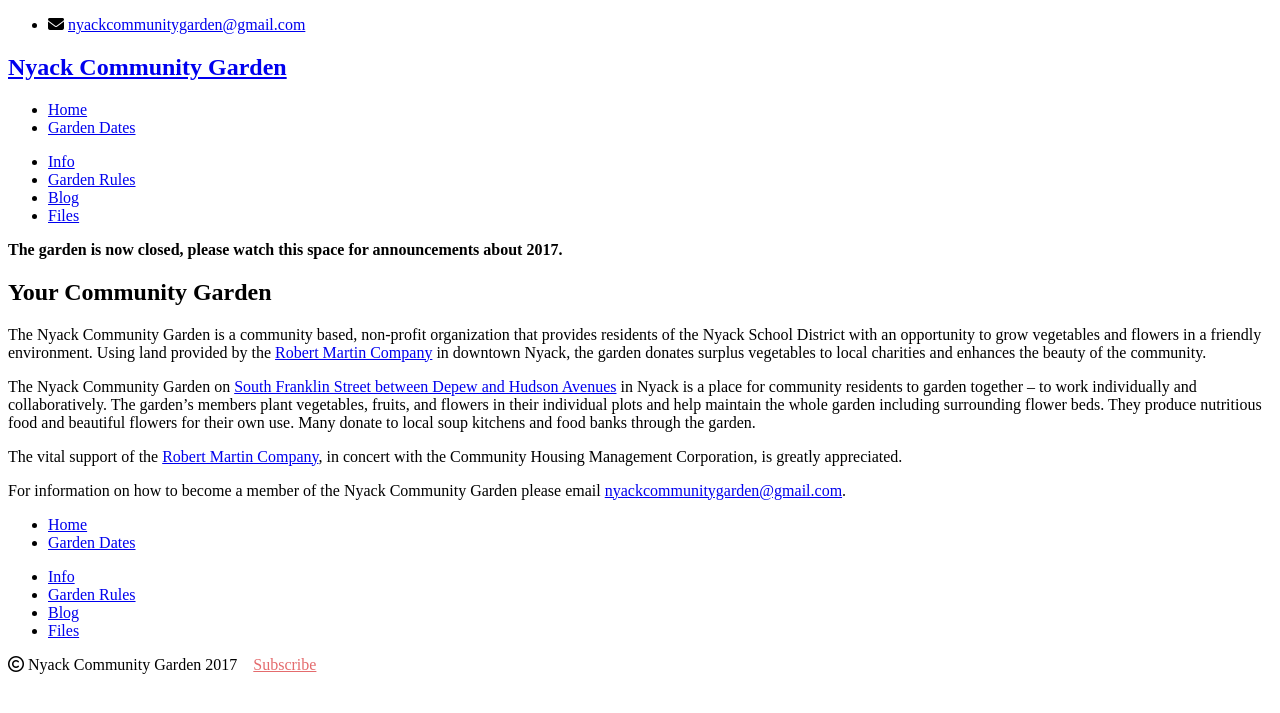
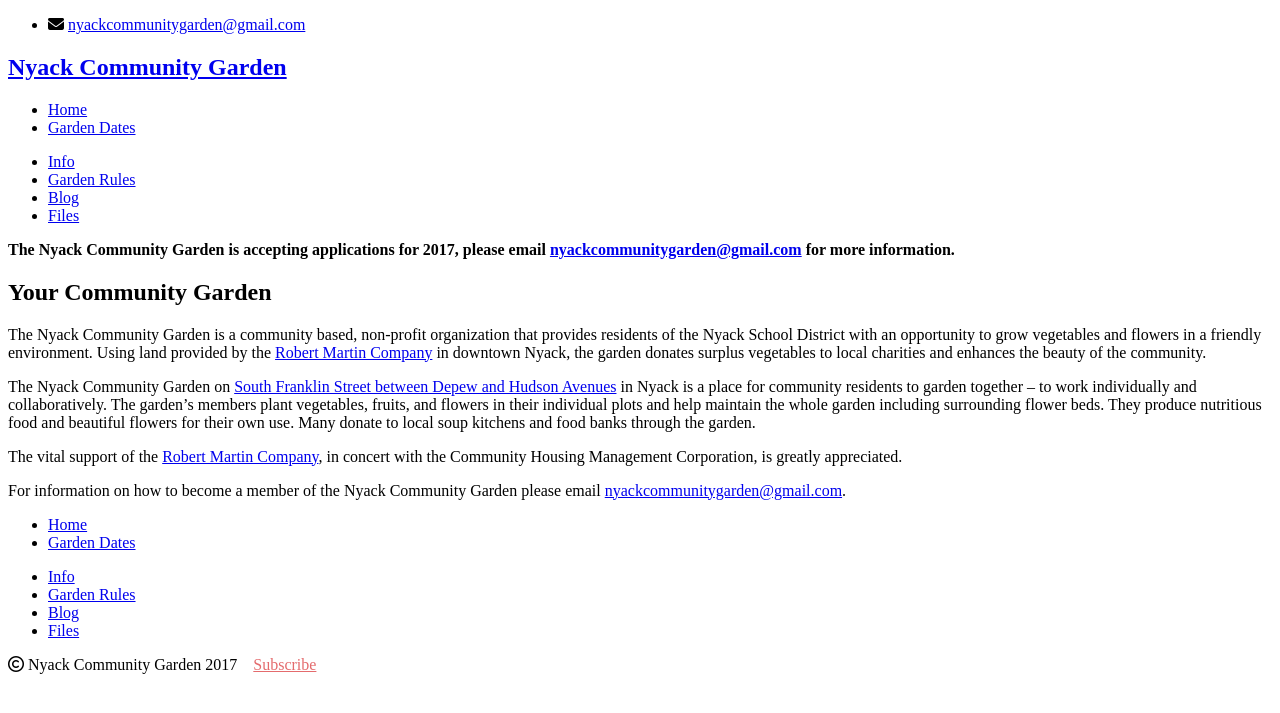
Before and after one commit to bosborne/nyackcommunitygarden, a Jekyll site: the page built from index.html, in a window 1280 px wide. Shown: the top 713 px of the page. Built offline with Jekyll 4.4.1, drawn with Linux system fonts in a browser that asks for light colours; nearby versions of some CDN libraries; library files that are not in the unit come from our copies.

Commit message:
Update to say we're accepting applications

```diff
--- a/_layouts/default.html
+++ b/_layouts/default.html
@@ -39,7 +39,7 @@
     	<div class="container">
         <div class="bannerbox">
         <b>
-        The garden is now closed, please watch this space for announcements about 2017.
+        The Nyack Community Garden is accepting applications for 2017, please email <a href="mailto:nyackcommunitygarden@gmail.com">nyackcommunitygarden@gmail.com</a> for more information.
         </b>
         <br>
         </div>
```
